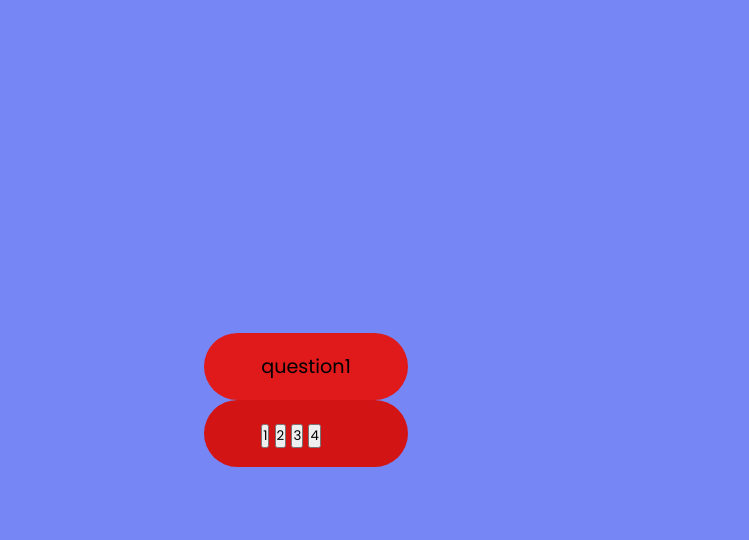
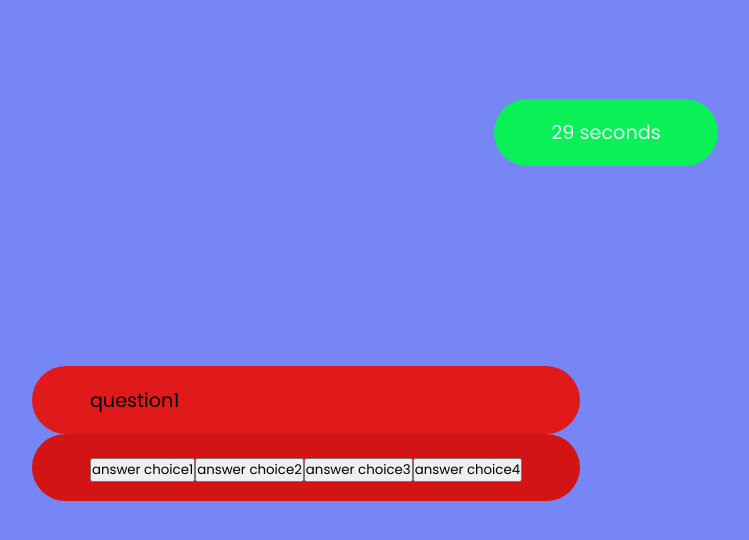
Before and after one commit to SeanDRowan/Javascript-Quiz, a plain HTML site: page index.html in a window 1280 px wide. Both pictures are taken after a click on the button "Start". Shown: the whole page, without its empty margins (334-1083 px from the left). Drawn offline with Linux system fonts and the light colour scheme.

Commit message:
added timer

```diff
--- a/index.html
+++ b/index.html
@@ -13,6 +13,7 @@
   </head>
   <body>
   <div class ='container'>
+    <div id ="timer">Time</div>
     <div id="question-container" class="hide">
       <div id="question">question</div>
       <div id="answer-buttons" class="button-grid">
--- a/script.js
+++ b/script.js
@@ -1,8 +1,10 @@
 
 const start= document.getElementById('start')
+const next= document.getElementById('next')
 const questionContainerE =document.getElementById('question-container')
 const questionE = document.getElementById('question')
 const answerButtonsE = document.getElementById('answer-buttons')
+var timerEl = document.getElementById('timer')
 const questions = [
   {
     question:'question1',
@@ -12,31 +14,59 @@ const questions = [
       {text:'answer choice3',correct:false},
       {text:'answer choice4',correct:false}
     ]
+  },
+  {
+    question:'question2',
+    answers:[
+      {text:'answer choice5',correct:true},
+      {text:'answer choice6',correct:false},
+      {text:'answer choice7',correct:false},
+      {text:'answer choice8',correct:false}
+    ]
+  },
+  {
+    question:'question3',
+    answers:[
+      {text:'answer choice1',correct:true},
+      {text:'answer choice2',correct:false},
+      {text:'answer choice3',correct:false},
+      {text:'answer choice4',correct:false}
+    ]
+  },
+  {
+    question:'question4',
+    answers:[
+      {text:'answer choice1',correct:true},
+      {text:'answer choice2',correct:false},
+      {text:'answer choice3',correct:false},
+      {text:'answer choice4',correct:false}
+    ]
   }
 ]
 
-let question1 ,currentquestionIndex
+let currentquestionIndex =0
 
 function startQuiz(){
+  countDown()
     start.classList.add('hide')
     questionContainerE.classList.remove('hide')
-    currentquestionIndex=0
     nextQuestion();
+
 }
 
 
 function scoreBoard(){}
 
 function countDown(){
-    var timeLeft = 20;
+    var timeLeft = 30;
     var timeInterval = setInterval(function () {
 
      if ( timeLeft > 1 ){
-      timerEl.textContent = timeLeft+ 'seconds'
+      timerEl.textContent = timeLeft+ ' seconds'
       timeLeft--;
      }
       else if ( timeLeft == 1 ){
-        timerEl.textContent=("you have" + timeLeft +" second")
+        timerEl.textContent= timeLeft +" second"
         timeLeft--;
       }
         else{
@@ -48,16 +78,46 @@ function countDown(){
 }
 
 
-function nextQuestion(question){
+function nextQuestion(){
+  resetState()
   showquestion(questions[currentquestionIndex])
+  currentquestionIndex++;
+}
+
+function selectAnswer(event){
+const userChoice = event.target
+const correct = userChoice.dataset.correct
+if (userChoice){
+  next.classList.remove('hide')
+  checkAnswer(userChoice)
+}
 
 }
 
 function showquestion(question){
 questionE.innerText= question.question
+question.answers.forEach(answer => {
+const button= document.createElement('button')
+button.innerText= answer.text
+button.classList.add('btn')
+answerButtonsE.append(button)
+button.addEventListener('click',selectAnswer)
+});
 }
 
-function reset(){}
+function resetState(){
+  next.classList.add('hide')
+  while(answerButtonsE.firstChild){
+    answerButtonsE.removeChild(answerButtonsE.firstChild)
+  }
+}
+function checkAnswer(){
+    if(correct){
+    alert('correct')
+  }
 
 
+}
+
 start.addEventListener( "click", startQuiz)
+next.addEventListener('click',nextQuestion)
--- a/style.css
+++ b/style.css
@@ -41,7 +41,14 @@
     padding: 50px;
 
   }
-
+ #next {
+  margin-top: 200px;
+  font-size: 1.2em;
+  padding: 1em 3em;
+  background-color: #cc15ae;
+  border-radius: 2em;
+  cursor: pointer;
+ }
   #question {
     font-size: 1.2em;
     padding: 1em 3em;
@@ -58,7 +65,17 @@
     outline: none;
     border-radius: 2em;
   }
+ #timer {
+  position:relative;
+  top:-200px;
+  right:-300px;
+  font-size: 1.2em;
+  color: aliceblue;
+  padding: 1em 3em;
+  background-color: #09f157;
+  border-radius: 2em;
 
+ }
 
   #chanceCount {
     margin: 1em 0;
```
